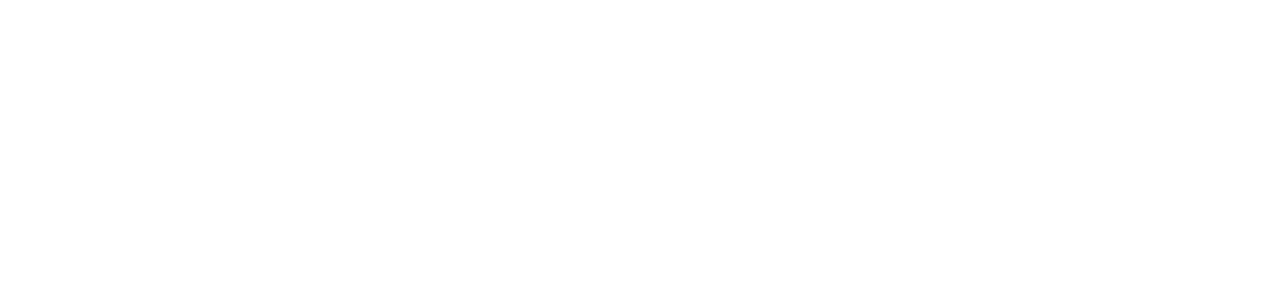
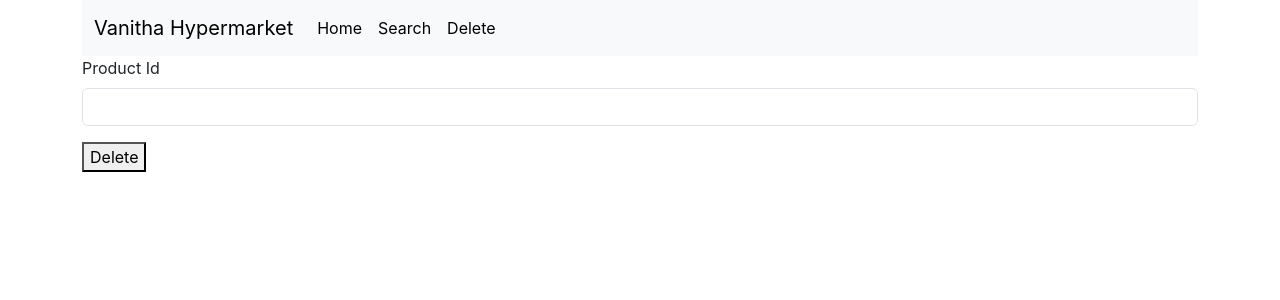
Before and after one commit to sani4618/hypermarket-app, a React (Create React App) app: page /delete in a window 1280 px wide. Before the commit this address had no page. Shown: the top 300 px of the page. Built offline with nearby package versions, Linux system fonts and the light colour scheme.

Commit message:
Delete operation is completed

```diff
--- a/src/App.js
+++ b/src/App.js
@@ -3,6 +3,7 @@
 import Home from './component/Home';
 import Search from './component/Search';
 import { BrowserRouter, Route, Routes } from 'react-router-dom';
+import Delete from './component/Delete';
 
 function App() {
   return (
@@ -10,6 +11,7 @@
     <Routes>
       <Route path="/"exact element={<Home/>}/>
       <Route path="/search"exact element={<Search/>}/>
+      <Route path="/delete"exact element={<Delete/>} />
     </Routes>
     </BrowserRouter>
   );
--- /dev/null
+++ b/src/component/Delete.jsx
@@ -0,0 +1,31 @@
+import React from 'react'
+import Header from './Header'
+
+const Delete = () => {
+  return (
+    <div>
+        <Header/>
+
+<div className="container">
+            <div className="row">
+                <div className="col col-12 col-sm-12 col-md-12 col-lg-12 col-xl-12 col-xxl-12">
+
+                    <div className="row g-3">
+                        <div className="col col-12 col-sm-12 col-md-12 col-lg-12 col-xl-12 col-xxl-12">
+                            <label htmlFor="" className="form-label">Product Id</label>
+                            <input type="text" className="form-control" />
+                        </div>
+                        <div className="col col-12 col-sm-12 col-md-12 col-lg-12 col-xl-12 col-xxl-12">
+                            <button className="btn-btn-danger">Delete</button>
+                        </div>
+                    </div>
+
+                </div>
+            </div>
+        </div>
+
+    </div>
+  )
+}
+
+export default Delete
--- a/src/component/Header.jsx
+++ b/src/component/Header.jsx
@@ -26,6 +26,14 @@
 
                                         </li>
 
+                                        <li class="nav-item">
+                                            <a class="nav-link active" aria-current="page" href="/delete">Delete</a>
+
+                                        </li>
+
+
+
+
 
                                     </ul>
 
```
